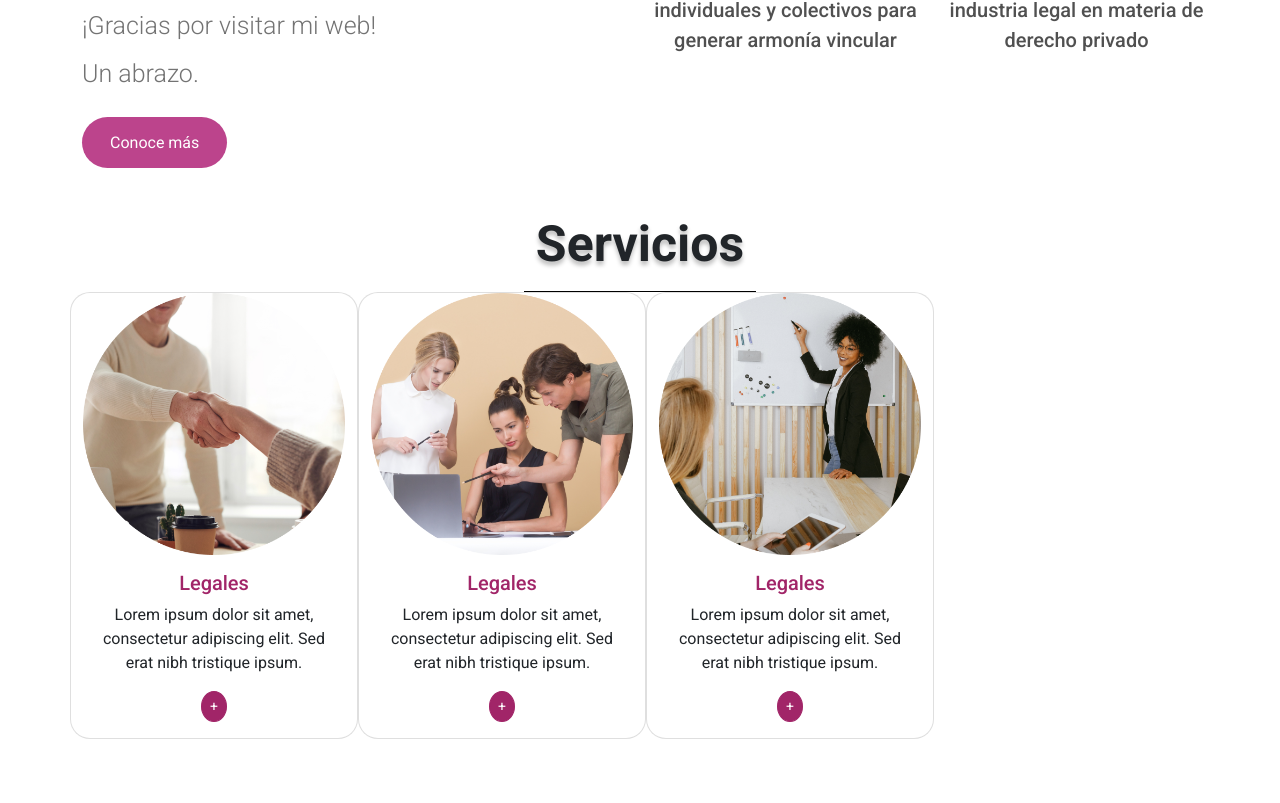
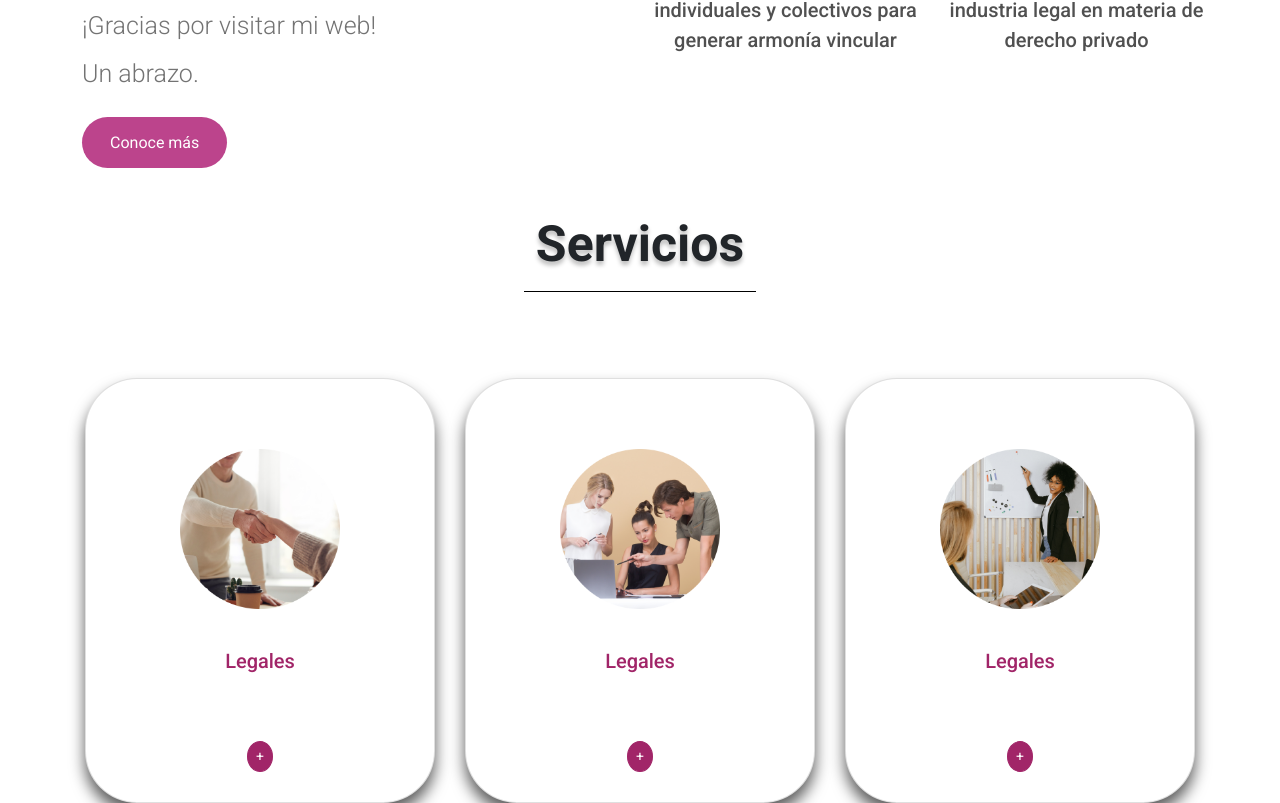
Before and after one commit to brian-exe/DanielaStraticoProyecto, a React (Create React App) app: page / in a window 1280 px wide. Shown: the part 1547-2350 px from the top of the page. Before the commit the page ends 2286 px from the top, so only its background shows below. Built offline with nearby package versions, Linux system fonts and the light colour scheme.

Commit message:
termino cards experiencias

```diff
--- a/src/experience/experience.jsx
+++ b/src/components/experience/experience.jsx
@@ -1,6 +1,6 @@
 import { Container, Row, Col, Button } from "react-bootstrap";
 import React from 'react';
-import expImg from '../assets/experienceImg.png'
+import expImg from '../../assets/experienceImg.png'
 
 function Experience() {
     return (
--- a/src/hero/hero.js
+++ b/src/components/hero/hero.js
@@ -1,6 +1,6 @@
 import React from 'react';
 import { Container } from 'react-bootstrap';
-import heroImg from '../assets/heroImg.png'
+import heroImg from '../../assets/heroImg.png'
 
 export const Hero = () => {
     return (
--- /dev/null
+++ b/src/components/services/service-card.jsx
@@ -0,0 +1,17 @@
+import { Button, Card } from "react-bootstrap";
+import React from 'react';
+
+function ServiceCard({title, text, imgSrc}) {
+    return (
+        // por alguna razon no toma los estilos a partir de la clase, por eso los puse a mano aca
+        <Card className="service-card" style={{ width:'350px', height:'fit-content', borderRadius:'52px', boxShadow:'0px 10px 15px rgba(0, 0, 0, 0.64)', padding:'30px'}}>
+            <Card.Img variant="top" src={imgSrc} style={{width:'200px', marginRight:'auto', marginLeft:'auto', padding:'40px 20px' }}/>
+            <div style={{textAlign:'center'}}>
+                <Card.Title className="text-primary-color" style={{ color: '#A12568'}} >{title}</Card.Title>
+                <Button size='sm' className="rounded-circle" style={{ borderColor: '#A12568' ,backgroundColor: '#A12568', marginTop:'60px'}}  variant="primary">+</Button>
+            </div>
+        </Card>
+    );
+}
+
+export default ServiceCard;
--- a/src/services/services.jsx
+++ b/src/components/services/services.jsx
@@ -1,13 +1,13 @@
 import { Container, Row, Col, Button, Card } from "react-bootstrap";
 import ServiceCard from "./service-card";
 import React from 'react';
-import legalesImg from '../assets/legalesImg.png'
-import comunicacionImg from '../assets/comunicacionImg.png'
-import coachingImg from '../assets/coachingImg.png'
+import legalesImg from '../../assets/legalesImg.png'
+import comunicacionImg from '../../assets/comunicacionImg.png'
+import coachingImg from '../../assets/coachingImg.png'
 
 function Services() {
     return (
-        <Container classname="container-services">
+        <Container className="container-services">
             <Row>
                 <div className='container-title-exp'>
                     <h2 className='title-exp'>Servicios</h2>
--- a/src/services/service-card.jsx
+++ /dev/null
@@ -1,21 +0,0 @@
-import { Button, Card } from "react-bootstrap";
-import React from 'react';
-
-function ServiceCard({title, text, imgSrc}) {
-
-    return (
-        // por alguna razon no toma los estilos a partir de la clase, por eso los puse a mano aca
-        <Card classname="service-card" style={{ width: '18rem', borderRadius: '1.25rem' }}>
-            <Card.Img variant="top" src={imgSrc} />
-            <Card.Body style={{textAlign:'center'}}>
-                <Card.Title classname="text-primary-color" style={{ color: '#A12568'}} >{title}</Card.Title>
-                <Card.Text>
-                    {text}
-                </Card.Text>
-                <Button size='sm' className="rounded-circle" style={{ borderColor: '#A12568' ,backgroundColor: '#A12568'}}  variant="primary">+</Button>
-            </Card.Body>
-        </Card>
-    );
-}
-
-export default ServiceCard;
--- /dev/null
+++ b/src/style/services/_services.scss
@@ -0,0 +1,5 @@
+.services-cards-container {
+    display: flex;
+    justify-content: space-around;
+    margin-top: 5.375rem;
+}
--- a/src/style/style.css
+++ b/src/style/style.css
@@ -1,3 +1,22 @@
+* {
+  padding: 0;
+  margin: 0;
+  -webkit-box-sizing: border-box;
+          box-sizing: border-box;
+}
+
+body {
+  font-family: 'Roboto', sans-serif;
+}
+
+a {
+  text-decoration: none;
+}
+
+a:hover {
+  color: white;
+}
+
 .navbar-collapse {
   -webkit-box-flex: unset;
       -ms-flex-positive: unset;
@@ -198,28 +217,18 @@
   margin-top: 25px;
 }
 
+.services-cards-container {
+  display: -webkit-box;
+  display: -ms-flexbox;
+  display: flex;
+  -ms-flex-pack: distribute;
+      justify-content: space-around;
+  margin-top: 5.375rem;
+}
+
 @media only screen and (max-width: 1522px) {
   .lg-title-hero {
     font-size: 4rem;
   }
 }
-
-* {
-  padding: 0;
-  margin: 0;
-  -webkit-box-sizing: border-box;
-          box-sizing: border-box;
-}
-
-body {
-  font-family: 'Roboto', sans-serif;
-}
-
-a {
-  text-decoration: none;
-}
-
-a:hover {
-  color: white;
-}
 /*# sourceMappingURL=style.css.map */
```
Also changed, not shown: src/App.js (+4 -4 lines), src/style/style.scss (+5 -5 lines), src/components/navbar/nav.js (renamed from src/navbar/nav.js), 1 other file (tests, documents, lock files or other folders).
